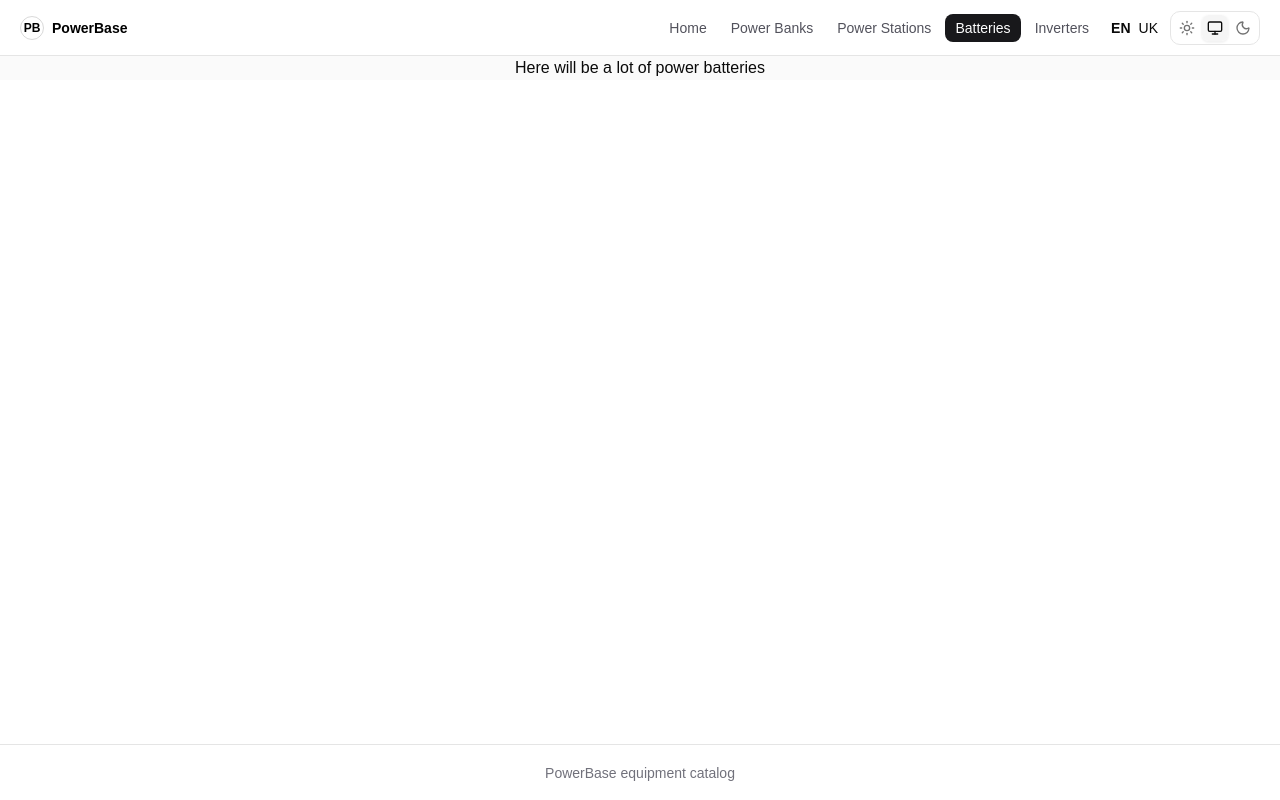
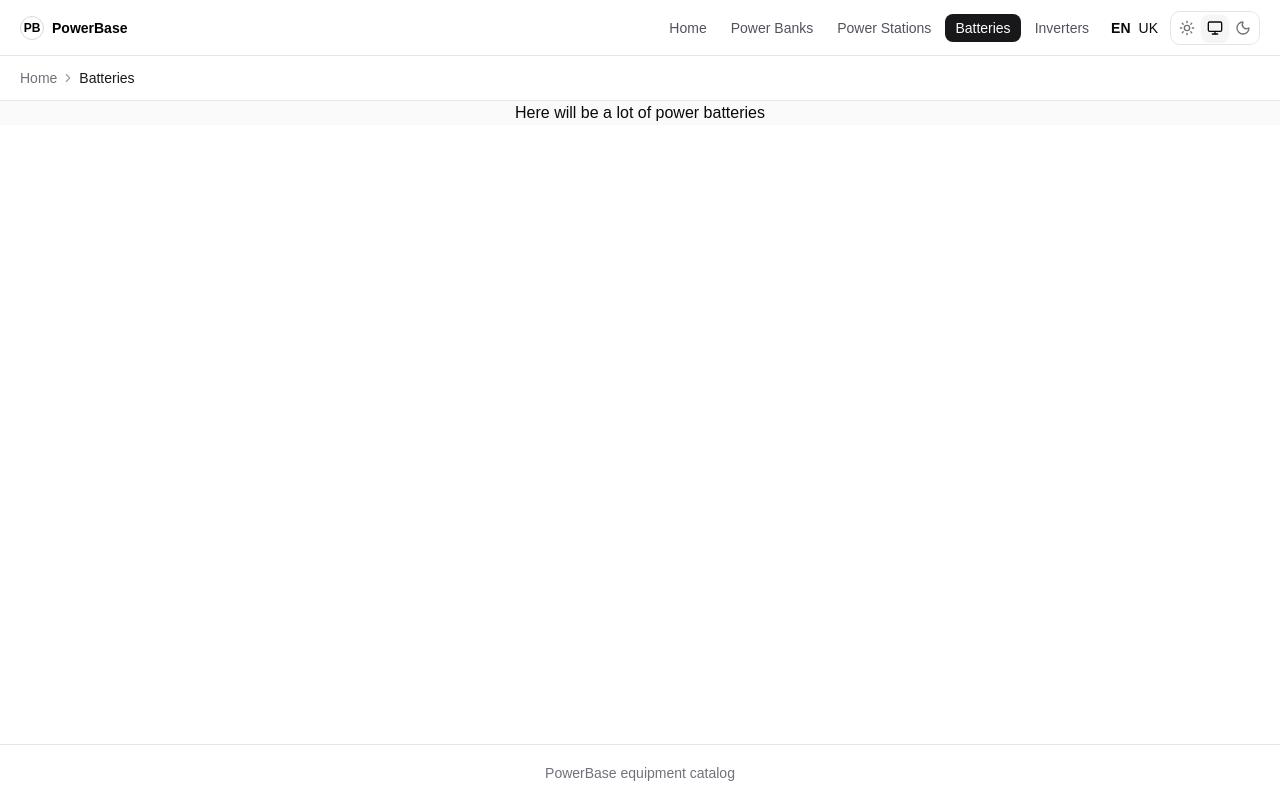
Before and after one commit to vladyka-nazarii/power-base, a Next.js app: page /en/batteries in a window 1280 px wide. Built offline with nearby package versions, Linux system fonts and the light colour scheme.

Commit message:
feat(layout): add breadcrumbs

```diff
--- a/app/[locale]/layout.tsx
+++ b/app/[locale]/layout.tsx
@@ -1,5 +1,6 @@
 import { notFound } from "next/navigation";
 import SiteFooter from "@/app/_components/site-footer";
+import SiteBreadcrumbs from "@/app/_components/site-breadcrumbs";
 import SiteHeader from "@/app/_components/site-header";
 import { getDictionary, isLocale, locales, type Locale } from "@/lib/i18n";
 
@@ -28,6 +29,7 @@ export default async function LocaleLayout({
   return (
     <div className="mx-auto flex min-h-screen max-w-[1440px] flex-col">
       <SiteHeader locale={locale} dictionary={dictionary} />
+      <SiteBreadcrumbs locale={locale} labels={dictionary.navigation} />
       <main className="flex-1">{children}</main>
       <SiteFooter dictionary={dictionary} />
     </div>
--- /dev/null
+++ b/app/_components/site-breadcrumbs.tsx
@@ -0,0 +1,98 @@
+"use client";
+
+import { ChevronRight } from "lucide-react";
+import Link from "next/link";
+import { usePathname } from "next/navigation";
+
+import { mainNavigation } from "@/app/_config/navigation";
+import { localizeHref, type getDictionary, type Locale } from "@/lib/i18n";
+
+type Dictionary = ReturnType<typeof getDictionary>;
+type NavigationLabels = Dictionary["navigation"];
+
+type SiteBreadcrumbsProps = {
+  labels: NavigationLabels;
+  locale: Locale;
+};
+
+const navigationLabelsByHref: ReadonlyMap<
+  string,
+  (typeof mainNavigation)[number]["labelKey"]
+> = new Map(
+  mainNavigation.map((item) => [item.href, item.labelKey] as const),
+);
+
+function formatSegmentLabel(segment: string) {
+  return decodeURIComponent(segment)
+    .replace(/-/g, " ")
+    .replace(/\b\w/g, (character) => character.toUpperCase());
+}
+
+export default function SiteBreadcrumbs({
+  labels,
+  locale,
+}: SiteBreadcrumbsProps) {
+  const pathname = usePathname();
+  const segments = pathname.split("/").filter(Boolean);
+  const pathSegments = segments[0] === locale ? segments.slice(1) : segments;
+
+  if (pathSegments.length === 0) {
+    return null;
+  }
+
+  const breadcrumbs = [
+    {
+      href: localizeHref(locale, "/"),
+      label: labels.home,
+    },
+    ...pathSegments.map((segment, index) => {
+      const href = `/${pathSegments.slice(0, index + 1).join("/")}`;
+      const labelKey = navigationLabelsByHref.get(href);
+
+      return {
+        href: localizeHref(locale, href),
+        label: labelKey ? labels[labelKey] : formatSegmentLabel(segment),
+      };
+    }),
+  ];
+
+  return (
+    <nav
+      aria-label="Breadcrumb"
+      className="border-b border-black/10 px-5 py-3 text-sm dark:border-white/10"
+    >
+      <ol className="mx-auto flex max-w-[1400px] items-center gap-1 overflow-x-auto whitespace-nowrap text-zinc-500 dark:text-zinc-400">
+        {breadcrumbs.map((item, index) => {
+          const isCurrent = index === breadcrumbs.length - 1;
+
+          return (
+            <li key={item.href} className="flex items-center gap-1">
+              {index > 0 ? (
+                <ChevronRight
+                  aria-hidden="true"
+                  className="size-3.5 shrink-0 text-zinc-400 dark:text-zinc-600"
+                />
+              ) : null}
+              {isCurrent ? (
+                <span
+                  aria-current="page"
+                  className="font-medium text-zinc-900 dark:text-zinc-100"
+                >
+                  {item.label}
+                </span>
+              ) : (
+                <Link
+                  href={item.href}
+                  prefetch={false}
+                  className="rounded-sm transition hover:text-zinc-900 focus-visible:outline-2 focus-visible:outline-offset-2 focus-visible:outline-ring dark:hover:text-zinc-100"
+                >
+                  {item.label}
+                </Link>
+              )}
+            </li>
+          );
+        })}
+      </ol>
+    </nav>
+  );
+}
--- a/lib/i18n.ts
+++ b/lib/i18n.ts
@@ -150,7 +150,7 @@ export const dictionaries = {
       footer: "Каталог обладнання PowerBase",
       languages: {
         en: "EN",
-        uk: "UA",
+        uk: "UK",
       },
     },
     home: {
```
